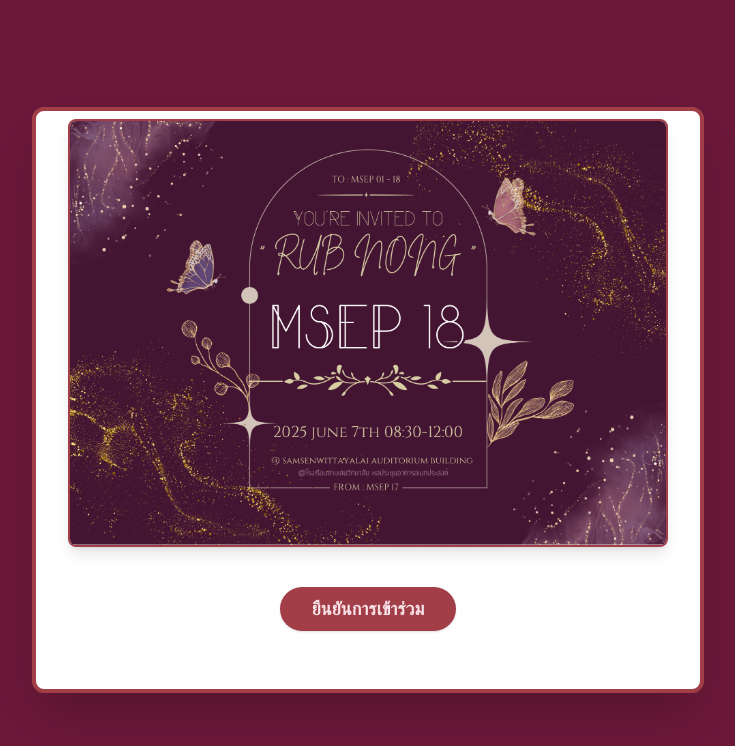
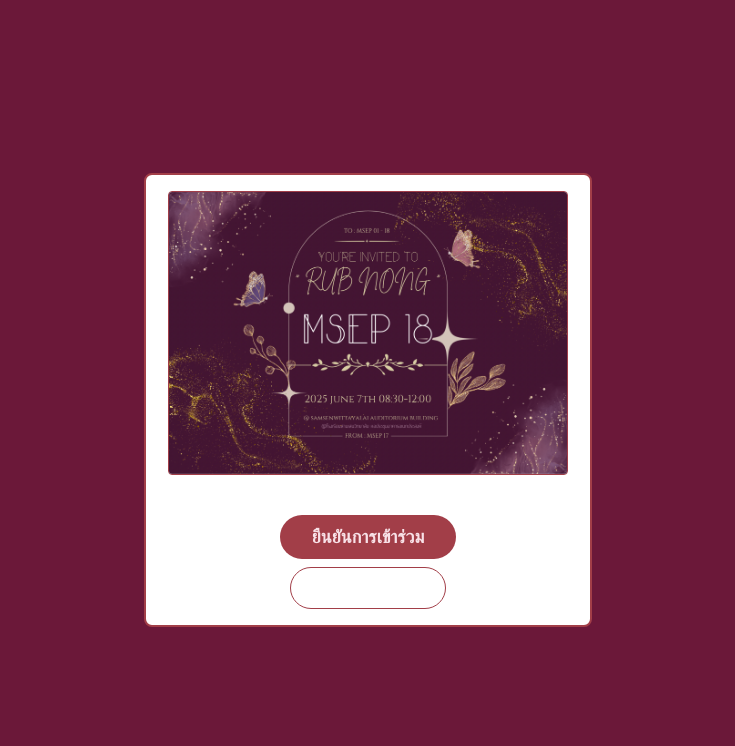
Before and after one commit to Teepat17/InvitationCard, a Next.js app: page / in a window 1280 px wide. Both pictures are taken after a click on the button "Open Letter". Shown: the top 746 px of the page, without its empty margins (272-1007 px from the left). Built offline with nearby package versions, Linux system fonts and the light colour scheme.

Commit message:
animation

```diff
--- a/src/app/layout.tsx
+++ b/src/app/layout.tsx
@@ -13,8 +13,8 @@ const geistMono = Geist_Mono({
 });
 
 export const metadata: Metadata = {
-  title: "งานเลี้ยงสุดหรู | Luxury Invitation",
-  description: "เว็บไซต์เชิญร่วมงานเลี้ยงสุดหรูในธีม #441533 พร้อมฟอร์มตอบรับและระบบแอดมิน",
+  title: "MSEP",
+  description: "เว็บไซต์เชิญร่วมงานรับน้อง MSEP 18 พร้อมฟอร์มตอบรับและระบบแอดมิน",
 };
 
 export default function RootLayout({
@@ -24,6 +24,9 @@ export default function RootLayout({
 }>) {
   return (
     <html lang="th">
+      <head>
+        <title>MSEP</title>
+      </head>
       <body
         className={`${geistSans.variable} ${geistMono.variable} antialiased`}
       >
--- a/src/app/page.tsx
+++ b/src/app/page.tsx
@@ -74,22 +74,19 @@ export default function Home() {
             <motion.img
               src="/Rub Nong (172 x 105 mm).svg"
               alt="Letter"
-              className="w-full h-full object-contain rounded-lg shadow-lg border-2"
-              style={{ borderColor: BERRY, backfaceVisibility: 'hidden' }}
-              initial={{ scale: 1, opacity: 1, rotateY: 0, filter: 'brightness(1)' }}
+              className="w-full h-full object-contain rounded-lg shadow-lg"
+              style={{ backfaceVisibility: 'hidden' }}
+              initial={{ scale: 1, opacity: 1, rotateY: 0, filter: 'brightness(1)', rotate: 0 }}
               animate={
                 animating
-                  ? { scale: 1.15, opacity: 1, filter: 'brightness(1.3)', zIndex: 20 }
+                  ? { scale: 5, opacity: 1, filter: 'brightness(5)', zIndex: 50, rotate: 720 }
                   : opened
-                  ? { scale: 0.98, opacity: 0, rotateY: 180, y: 40, filter: 'brightness(1)' }
-                  : { scale: 1, opacity: 1, rotateY: 0, y: 0, filter: 'brightness(1)' }
+                  ? { scale: 0.98, opacity: 0, rotateY: 540, y: 40, filter: 'brightness(1)', rotate: 720 }
+                  : { scale: 1, opacity: 1, rotateY: 0, y: 0, filter: 'brightness(1)', rotate: 0 }
               }
               transition={{ duration: animating ? 0.7 : 0.9, type: 'spring' }}
             />
             {/* Title overlay */}
-            <div className="absolute top-4 left-0 w-full flex justify-center pointer-events-none">
-              <span className="text-3xl sm:text-2xl xs:text-xl font-bold tracking-widest" style={{ color: BERRY, textShadow: '0 2px 8px #fff8' }}>MSEP</span>
-            </div>
             {/* Clickable area to open letter */}
             {!opened && !animating && (
               <button
@@ -109,29 +106,30 @@ export default function Home() {
             animate={{ y: 0, opacity: 1, scale: 1, filter: 'brightness(1)' }}
             exit={{ y: 100, opacity: 0, scale: 0.9, filter: 'brightness(0.8)' }}
             transition={{ duration: 0.7, type: "spring" }}
-            className="bg-white p-4 sm:p-2 max-w-2xl w-full flex flex-col items-center shadow-2xl relative rounded-xl border-4 mx-2"
-            style={{ borderColor: BERRY }}
+            className="bg-white p-4 max-w-md w-full flex flex-col items-center border rounded-lg mx-2"
+            style={{ borderColor: BERRY, borderWidth: 2 }}
           >
             <Image
               src="/S__22020099.png"
               alt="Postcard Invitation"
-              className="rounded-lg shadow-lg mb-6 w-full max-w-[600px] object-contain border-2"
-              style={{ borderColor: BERRY }}
-              width={600}
-              height={400}
+              className="rounded mb-6 w-full max-w-[400px] object-contain border"
+              style={{ borderColor: BERRY, borderWidth: 1 }}
+              width={400}
+              height={280}
               priority
             />
             <a
               href="https://forms.gle/FVo38Pi1AWb2K1yh7"
               target="_blank"
               rel="noopener noreferrer"
-              className="mt-4 px-8 py-2 rounded-full text-lg font-semibold shadow hover:scale-105 transition-transform"
+              className="mt-4 px-8 py-2 rounded-full text-lg font-semibold hover:scale-105 transition-transform"
               style={{ background: BERRY, color: SOFT_PINK }}
             >
               ยืนยันการเข้าร่วม
             </a>
             <button
-              className="mt-2 px-6 py-2 rounded-full border border-luxury text-luxury font-semibold hover:bg-luxury hover:text-white transition-colors"
+              className="mt-2 px-6 py-2 rounded-full border text-luxury font-semibold hover:bg-luxury hover:text-white transition-colors"
+              style={{ borderColor: BERRY, borderWidth: 1 }}
               onClick={handleBack}
             >
               กลับไปยังจดหมาย
```
